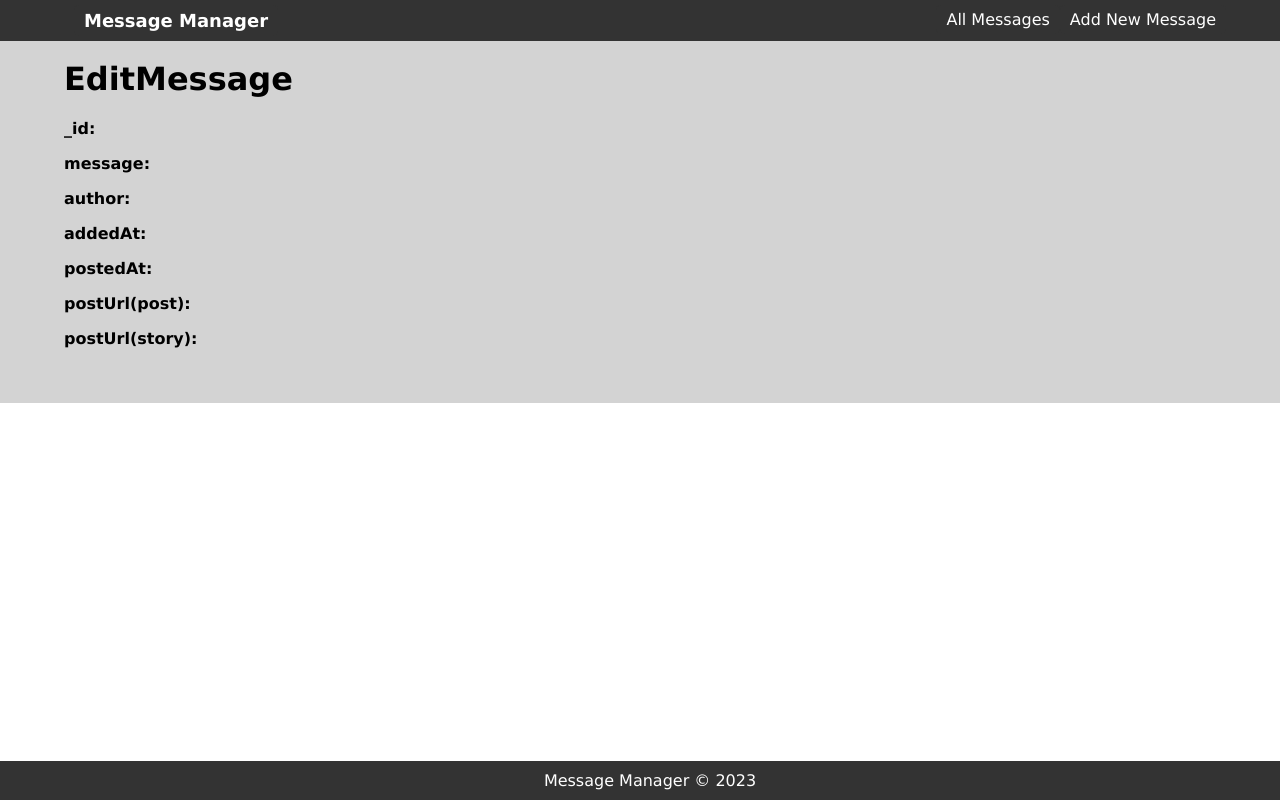
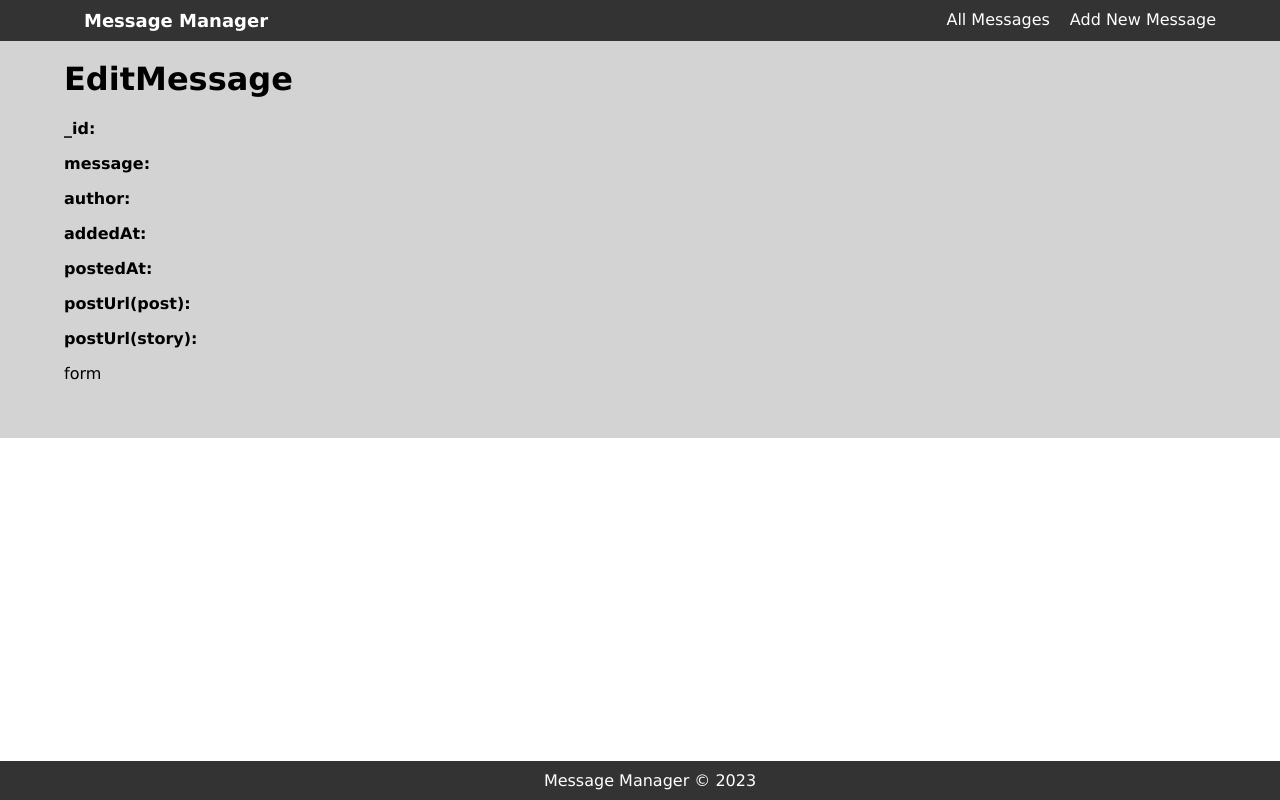
Before and after one commit to lucasmm96/message-manager2, a Next.js app: page /edit-message in a window 1280 px wide. Built offline with nearby package versions, Linux system fonts and the light colour scheme.

Commit message:
basic form component

```diff
--- /dev/null
+++ b/components/ui/Form.js
@@ -0,0 +1,7 @@
+import classes from './Form.module.css';
+
+function Form(props) {
+  return <p>form</p>;
+}
+
+export default Form;
--- a/pages/edit-message/index.js
+++ b/pages/edit-message/index.js
@@ -1,4 +1,6 @@
 import { useRouter } from 'next/router';
+
+import Form from '@/components/ui/Form';
 
 function EditMessage() {
 	const router = useRouter();
@@ -24,8 +26,11 @@ function EditMessage() {
 			<p><b>postedAt:</b> {message.postedAt}</p>
 			<p><b>postUrl(post):</b> {message.postUrl.post}</p>
 			<p><b>postUrl(story):</b> {message.postUrl.story}</p>
+
+			<Form />
 		</>
 	);
 }
+// por favor, gere com html e css um form com os seguintes campos: "message" (tipo text), "author" (tipo text), "post" (tipo url) e "story" (tipo url). todos os campos são obrigatórios. este formulario deve ter um botão de submit e um cancel.
 
 export default EditMessage;
```
Also changed, not shown: components/ui/Form.module.css (added).
